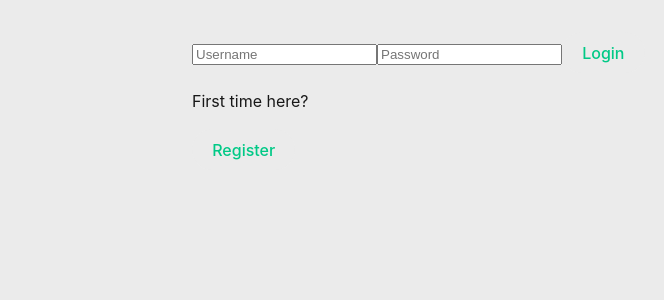
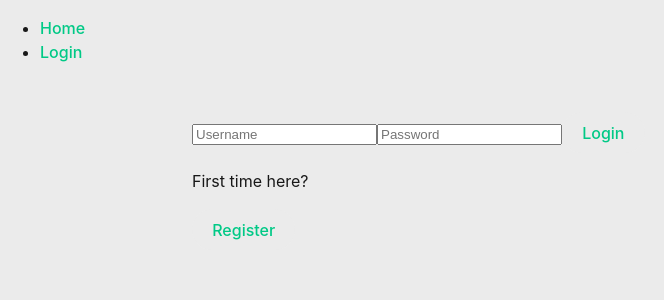
Before and after one commit to kamuke/mpjakk-2023, a React (Vite) app: page / in a window 1280 px wide. Shown: the top 300 px of the page, without its empty margins (0-664 px from the left). Built offline with nearby package versions, Linux system fonts and the light colour scheme.

Commit message:
needs build

```diff
--- a/src/components/LoginForm.jsx
+++ b/src/components/LoginForm.jsx
@@ -6,8 +6,7 @@ import {useContext} from 'react';
 import {MediaContext} from '../contexts/MediaContext';
 
 const LoginForm = (props) => {
-  // eslint-disable-next-line no-unused-vars
-  const [user, setUser] = useContext(MediaContext);
+  const {setUser} = useContext(MediaContext);
   const {postLogin} = useAuth();
   const navigate = useNavigate();
 
--- a/src/contexts/MediaContext.jsx
+++ b/src/contexts/MediaContext.jsx
@@ -7,7 +7,7 @@ const MediaProvider = ({children}) => {
   const [user, setUser] = useState(null);
 
   return (
-    <MediaContext.Provider value={[user, setUser]}>
+    <MediaContext.Provider value={{user, setUser}}>
       {children}
     </MediaContext.Provider>
   );
--- a/src/views/Layout.jsx
+++ b/src/views/Layout.jsx
@@ -5,8 +5,7 @@ import {useEffect, useContext} from 'react';
 import {MediaContext} from '../contexts/MediaContext';
 
 const Layout = () => {
-  // eslint-disable-next-line no-unused-vars
-  const [user, setUser] = useContext(MediaContext);
+  const {user, setUser} = useContext(MediaContext);
   const {getUserByToken} = useUser();
   const navigate = useNavigate();
   const location = useLocation();
@@ -17,6 +16,7 @@ const Layout = () => {
       const user = await getUserByToken(token);
 
       if (user) {
+        setUser(user);
         const target = location.pathname === '/' ? '/home' : location.pathname;
         navigate(target);
         return;
@@ -33,19 +33,25 @@ const Layout = () => {
   return (
     <div>
       <nav>
-        {user && (
         <ul>
           <li>
             <Link to="/home">Home</Link>
           </li>
+          {user ? (
+            <>
               <li>
                 <Link to="/profile">Profile</Link>
               </li>
               <li>
-              <Link to="/logout">Log out</Link>
+                <Link to="/logout">Logout</Link>
               </li>
+            </>
+          ) : (
+            <li>
+              <Link to="/">Login</Link>
+            </li>
+          )}
         </ul>
-        )}
       </nav>
       <main>
         <Outlet />
--- a/src/views/Logout.jsx
+++ b/src/views/Logout.jsx
@@ -1,24 +1,18 @@
 // import PropTypes from 'prop-types';
-import {useNavigate} from 'react-router-dom';
-import {useEffect, useContext} from 'react';
+import {Navigate} from 'react-router-dom';
+import {useContext} from 'react';
 import {MediaContext} from '../contexts/MediaContext';
+import {useEffect} from 'react';
 
 const Logout = (props) => {
-  // eslint-disable-next-line no-unused-vars
-  const [user, setUser] = useContext(MediaContext);
-  const navigate = useNavigate();
-
-  const clearToken = () => {
-    localStorage.removeItem('userToken');
-    setUser(null);
-    navigate('/');
-  };
+  const {setUser} = useContext(MediaContext);
 
   useEffect(() => {
-    clearToken();
+    setUser(null);
+    localStorage.removeItem('userToken');
   }, []);
 
-  return <div>Logout</div>;
+  return <Navigate to="/" />;
 };
 
 // Logout.propTypes = {};
--- a/src/views/Profile.jsx
+++ b/src/views/Profile.jsx
@@ -4,28 +4,18 @@ import {useContext} from 'react';
 import {MediaContext} from '../contexts/MediaContext';
 
 const Profile = () => {
-  // eslint-disable-next-line no-unused-vars
-  const [user, setUser] = useContext(MediaContext);
-  // const {getUserByToken} = useUser();
-
-  // const getUserInfo = async () => {
-  //   const token = localStorage.getItem('userToken');
-  //   const user = await getUserByToken(token);
-  //   setUser(user);
-  // };
-
-  // useEffect(() => {
-  //   getUserInfo();
-  // }, []);
+  const {user} = useContext(MediaContext);
 
   return (
     <>
       <h1>Profile</h1>
-      <ul>
-        <li>Username: {user && user.username}</li>
-        <li>Full name: {user && user.full_name}</li>
-        <li>Email: {user && user.email}</li>
-      </ul>
+      {user && (
+        <ul>
+          <li>Username: {user.username}</li>
+          <li>Full name: {user.full_name}</li>
+          <li>Email: {user.email}</li>
+        </ul>
+      )}
     </>
   );
 };
```
Lines whose indentation alone changed are shown as unchanged.
